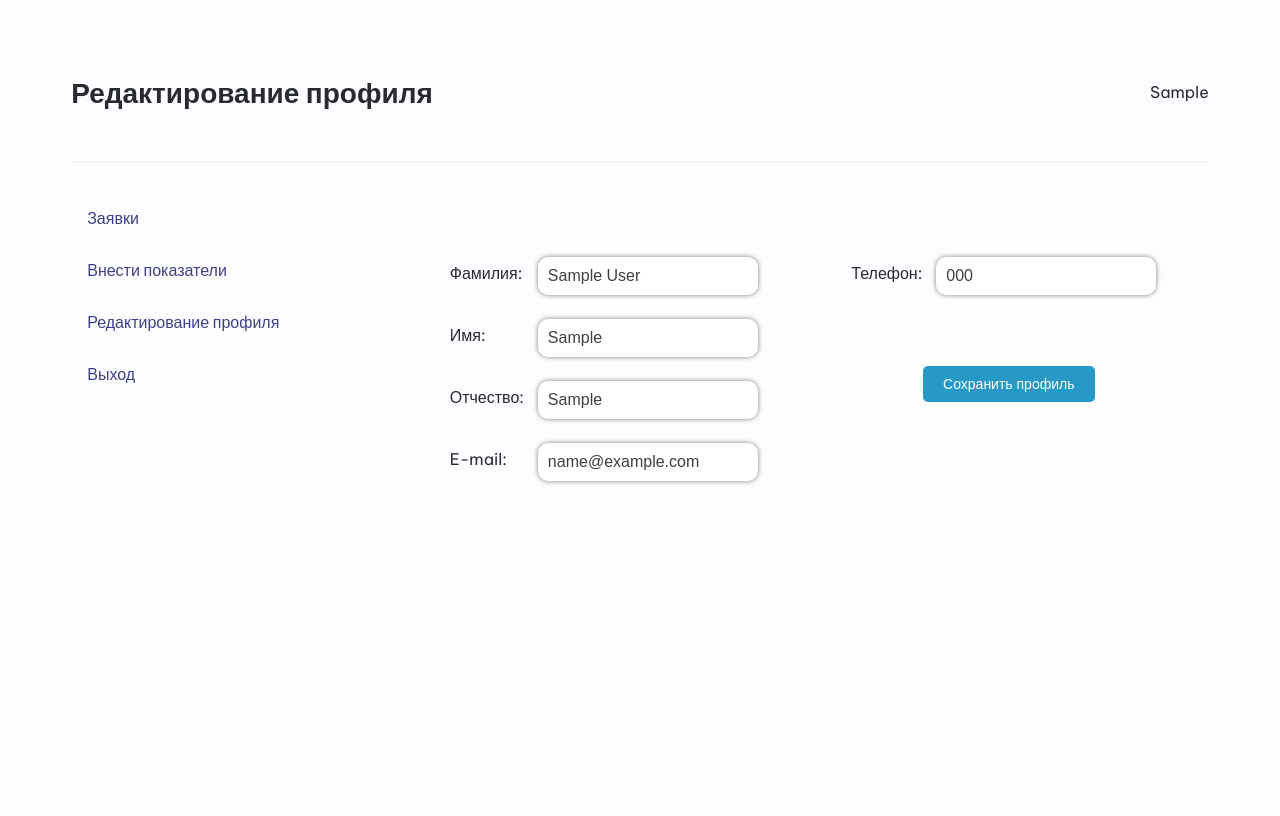
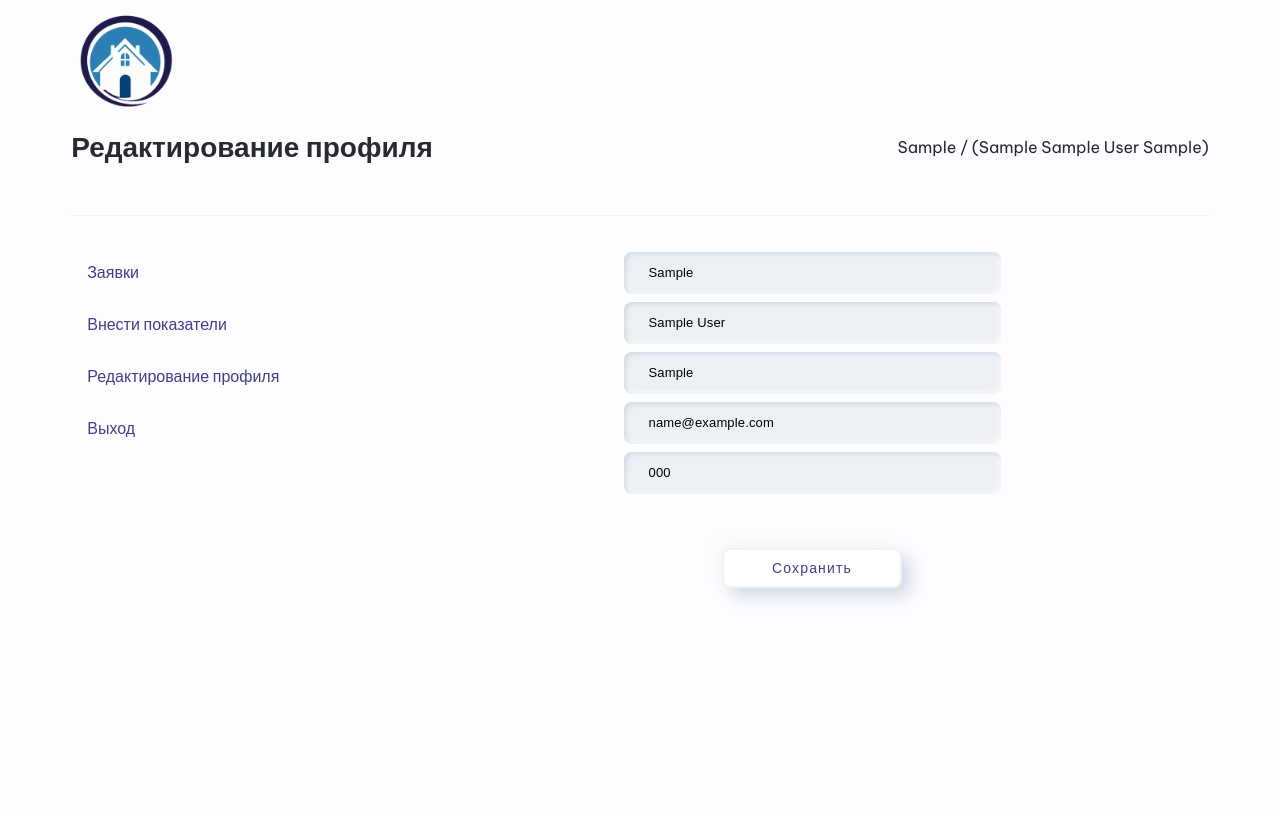
Before and after one commit to Alexander-Mochinov/communal, a Django app: page /profile/ in a window 1280 px wide. Run offline with Django 4.2, Linux system fonts and the light colour scheme; a user stored in the database is signed in; tables that the repository leaves empty hold one stand-in row (values such as "Sample post").

Commit message:
Fix bugs

```diff
--- a/communal_services/settings.py
+++ b/communal_services/settings.py
@@ -100,7 +100,7 @@
 ]
 
 LOGIN_REDIRECT_URL = '/personal-account/'
-LOGOUT_REDIRECT_URL = '/login/'
+LOGOUT_REDIRECT_URL = '/'
 
 # LOGIN_REDIRECT_URL='/'
 
--- a/communal_services/static/css/account.css
+++ b/communal_services/static/css/account.css
@@ -35,13 +35,6 @@
   margin-right: auto;
 }
 
-.header {
-  display: flex;
-  align-items: center;
-  height: 80px;
-  border-bottom: 1px solid var(--c-border-primary);
-  background-color: var(--c-background-primary);
-}
 
 .header-content {
   display: flex;
@@ -190,10 +183,6 @@
   overflow: hidden;
 }
 
-.main {
-  padding-top: 3rem;
-}
-
 .main-header {
   display: flex;
   flex-wrap: wrap;
@@ -215,8 +204,6 @@
   position: relative;
   display: flex;
   align-items: center;
-
-  max-width: 340px;
 }
 .search input {
   font: inherit;
--- a/communal_services/static/css/profile.css
+++ b/communal_services/static/css/profile.css
@@ -1,68 +1,47 @@
 
+.form__input {
+  width: 350px;
+  height: 40px;
+  margin: 4px 0;
+  padding-left: 25px;
+  font-size: 13px;
+  letter-spacing: 0.15px;
+  border: none;
+  outline: none;
+  font-family: 'Montserrat', sans-serif;
+  background-color: #ecf0f3;
+  transition: 0.25s ease;
+  border-radius: 8px;
+  box-shadow: inset 2px 2px 4px #d1d9e6, inset -2px -2px 4px #f9f9f9;
+}
+.form__input:focus {
+  box-shadow: inset 4px 4px 4px #d1d9e6, inset -4px -4px 4px #f9f9f9;
+}
 
-  #editSave {
-    display:block;
-    margin: 0 auto;
-    border:none;
-    border-radius:5px;
-    padding:10px 20px;
-    background-color:#2699c7;
-    color:#fff;
-    font-size:14px;
-    outline: none;
-  }
-
-  #profile-edit-area {
-    width:800px;
-    margin: 0 auto;
-  }
-
-  #edit-area-left, #edit-area-right {
-    box-sizing:border-box;
-  }
-
-  #edit-area-left {
-    width:400px;
-    morgin:0;
-    float:left;
-  }
-
-  #edit-area-right {
-    width:400px;
-    margin-left:400px;
-  }
-  #profile-edit-area {
-    margin: 50px auto 10px;
-  }
-
-  #profile-edit-area table {
-    margin: 0 auto 10px;
-    vertical-align:top;
-  }
-
-  #profile-edit-area table tr {
-    vertical-align:top;
-  }
-
-  .edit-title {
-    padding-top:15px;
-  }
-
-  .profileInputBox {
-      width:200px;
-        height:auto;
-        margin:10px;
-        padding:10px;
-        border:none;
-        border-radius:10px;
-        box-shadow: 0 0 5px rgba(0,0,0,0.5);
-        background-color:rgb(255, 255, 255);
-        font-size:16px;
-        color:rgb(63, 63, 63);
-        outline: none;
-  }
-
-  #edit-area-right textarea {
-    height:200px;
-    resize:none;
-  }
+.button {
+  width: 180px;
+  height: 50px;
+  border-radius: 25px;
+  margin-top: 50px;
+  font-weight: 700;
+  font-size: 14px;
+  letter-spacing: 1.15px;
+  background-color: #4b70e2;
+  color: #f9f9f9;
+  box-shadow: 8px 8px 16px #d1d9e6, -8px -8px 16px #f9f9f9;
+  border: none;
+  outline: none;
+}
+.container {
+  display: flex;
+  justify-content: center;
+  align-items: center;
+  top: 0;
+  transition: 1.25s;
+}
+.form {
+  display: flex;
+  justify-content: center;
+  align-items: center;
+  flex-direction: column;
+}
--- a/services/models/indicators.py
+++ b/services/models/indicators.py
@@ -21,3 +21,6 @@
     counter = models.ForeignKey("services.Counter", on_delete=models.CASCADE, null=True)
     date_send = models.DateTimeField(verbose_name="Дата отправки", null=True, blank=True, auto_now_add=True)
     indicator = models.PositiveIntegerField(verbose_name="Показатель", default=0)
+
+    def __str__(self) -> str:
+        return f"{self.indicator}/{self.counter.get_name_display()}"
--- a/templates/account/generic_account_template.html
+++ b/templates/account/generic_account_template.html
@@ -20,12 +20,21 @@
     </title>
   </head>
   <body>
+    <header class="header">
+      <div class="header-content responsive-wrapper">
+        <div class="header-logo">
+          <a href="#">
+            <img src="{% static 'image/logo.png' %}" style="max-width: 10%;">
+          </a>
+        </div>
+      </div>
+    </header>
     <main class="main">
       <div class="responsive-wrapper">
         <div class="main-header">
           <h1>{% block page_title %}{% endblock %}</h1>
           <div class="search">
-            <p>{{user.personal_account}}</p>
+            <p>{{user.personal_account}}{% if user.first_name and user.second_name and user.patronymic %} / ({{  user.first_name }} {{ user.second_name }} {{ user.patronymic }}){% endif %}</p>
           </div>
         </div>
         {% comment %} <div class="horizontal-tabs">
@@ -118,5 +127,7 @@
     {% block scripts_footer %}
 
     {% endblock %}
+    <style>
+    </style>
   </body>
 </html>
--- a/templates/account/profile-form.html
+++ b/templates/account/profile-form.html
@@ -10,48 +10,20 @@
 {% endblock %}
 
 {% block content %}
-  <div id="profile-edit-area">
-    <form action="." method="POST">
-        {% csrf_token %}
-    <div id="edit-area-left">
-        <table>
-          <tbody>
-            <tr>
-              <td class="edit-title">Фамилия:</td>
-              <td><input type="text" class="profileInputBox" name="second_name" value="{{user.second_name|default_if_none:""}}"/></td>
-            </tr>
-            <tr>
-              <td class="edit-title">Имя:</td>
-              <td><input type="text" class="profileInputBox" name="first_name" value="{{user.first_name|default_if_none:""}}"/></td>
-            </tr>
-            <tr>
-              <td class="edit-title">Отчество:</td>
-              <td><input type="text" class="profileInputBox" name="patronymic" value="{{user.patronymic|default_if_none:""}}"/></td>
-            </tr>
-            <tr>
-              <td class="edit-title">E-mail:</td>
-              <td><input type="text" class="profileInputBox" name="email" value="{{user.email|default_if_none:""}}" ></td>
-            </tr>
-          </tbody>
-        </table>
-    </div>
-    <div id="edit-area-right">
-      <table>
-          <tbody>
-            <tr>
-              <td class="edit-title">Телефон:</td>
-              <td><input type="text" class="profileInputBox" name="phone" value="{{user.phone|default_if_none:""}}"/></td>
-            </tr>
-          </tbody>
-        </table>
-    </div>
-    <div class="main">
-    <div id="profile-edit-save">
-        <button id="editSave">Сохранить профиль</button>
-    </div>
+
+<div class="container">
+  <form class="form" id="b-form" method="POST" action="." style="width: 100%;height: 100%;">
+
+    {% csrf_token %}
+    <input class="form__input" type="text" placeholder="Имя" name="first_name" value="{{user.first_name|default_if_none:''}}">
+    <input class="form__input" type="text" placeholder="Фамилия" name="second_name" value="{{user.second_name|default_if_none:''}}">
+    <input class="form__input" type="text" placeholder="Отчество" name="patronymic" value="{{user.patronymic|default_if_none:''}}">
+    <input class="form__input" type="text" placeholder="Почта" name="email" value="{{user.email|default_if_none:''}}">
+    <input class="form__input" type="text" placeholder="Номер телефона" name="phone" value="{{user.phone|default_if_none:''}}">
+    <button class="form__button button" type="submit">Сохранить</button>
+  </form>
 </div>
-  </form>
-  </div>
+
 {% endblock %}
 
 
```
Also changed, not shown: communal_services/static/css/indicators.css (+183 -140 lines), communal_services/static/css/request-table.css (+6 -9 lines), services/views.py (+6 -26 lines), templates/account/indicators.html (+30 -50 lines), templates/account/request_list.html (+57 -24 lines), communal_services/static/image/DALLE_2023-04-04_23.47.39_-_round_house_in_blue_colors_under_the_icon_1.png (added), communal_services/static/image/logo.png (added).
